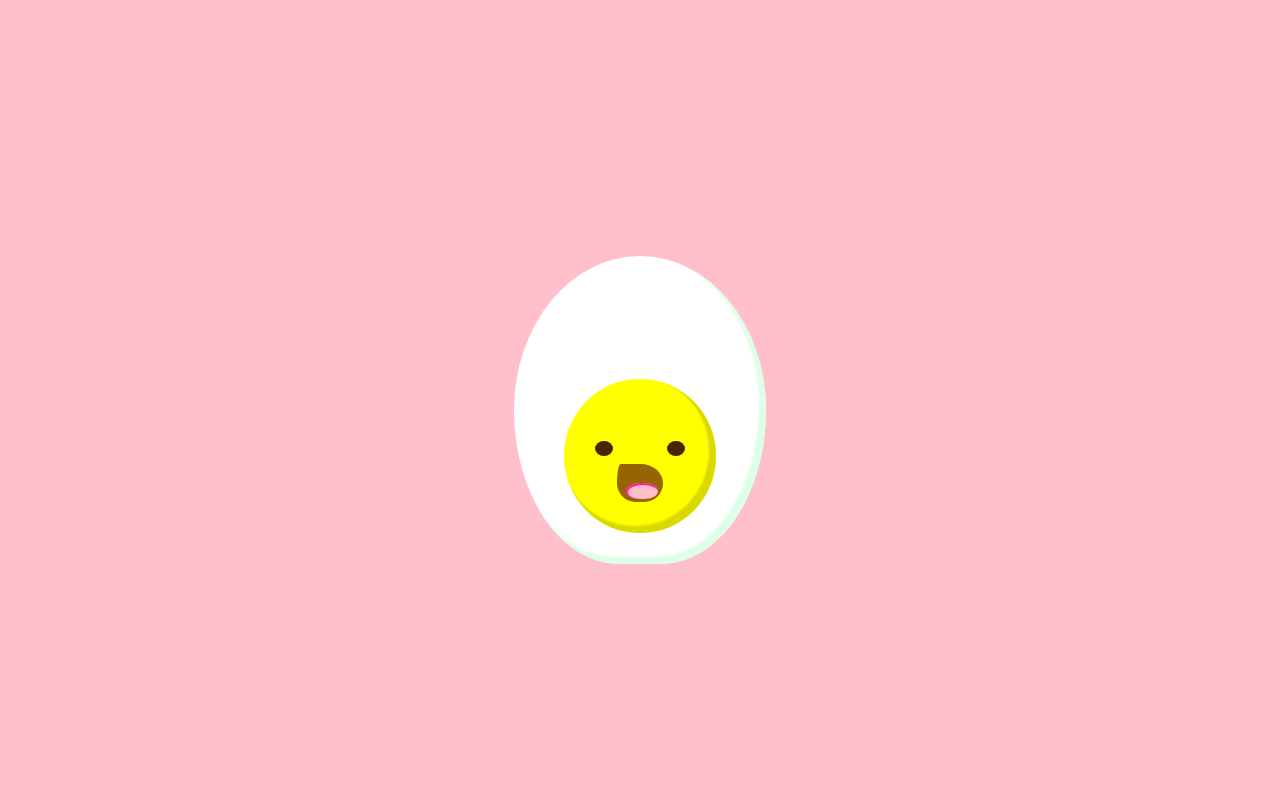
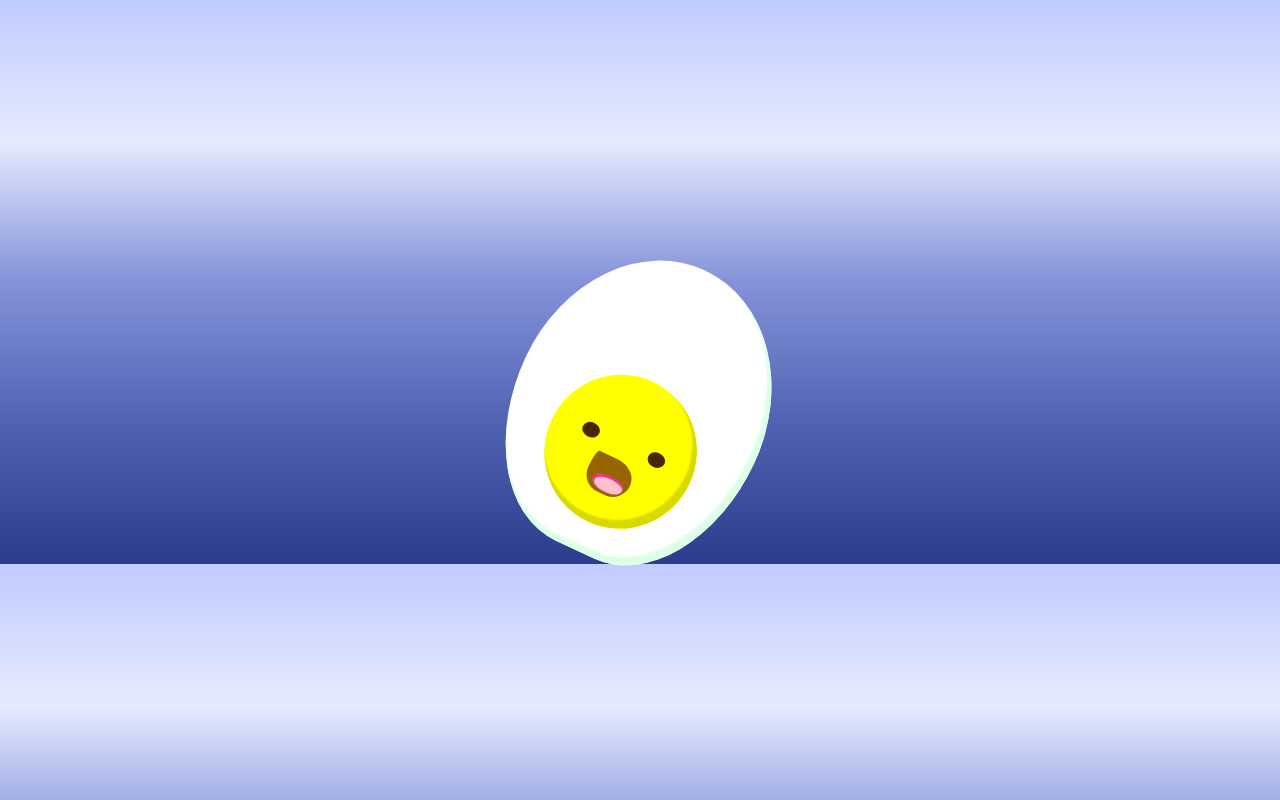
Before and after one commit to Carochan/happyEgg, a plain HTML site: page index.html in a window 1280 px wide. Drawn offline with Linux system fonts and the light colour scheme.

Commit message:
Add background effect and transform

```diff
--- a/styles.css
+++ b/styles.css
@@ -9,7 +9,9 @@ body { margin: 0; }
 body {
   height: 100%;
   font-size: 14px;
-  background: pink;
+  background-image: linear-gradient(#C0CBFF, #E6EBFF, #8392D9, #5162B3
+, #2B3C8C
+);
 }
 
 
@@ -18,6 +20,7 @@ body {
   height: 22em;
   margin: auto;
   margin-top: 20%;
+  transform: rotate(25deg);
 }
  .white-part {
   width: 100%;
```
